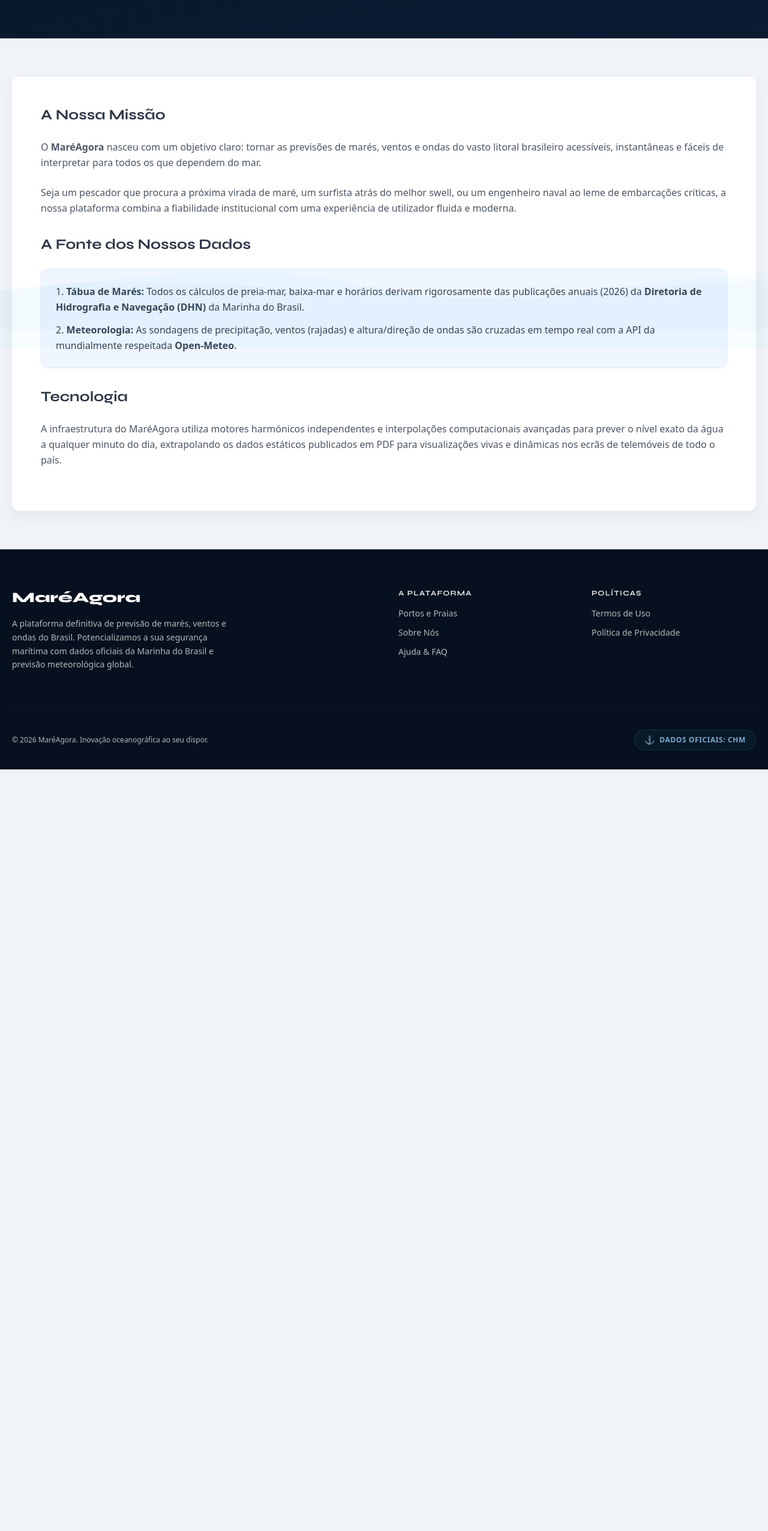
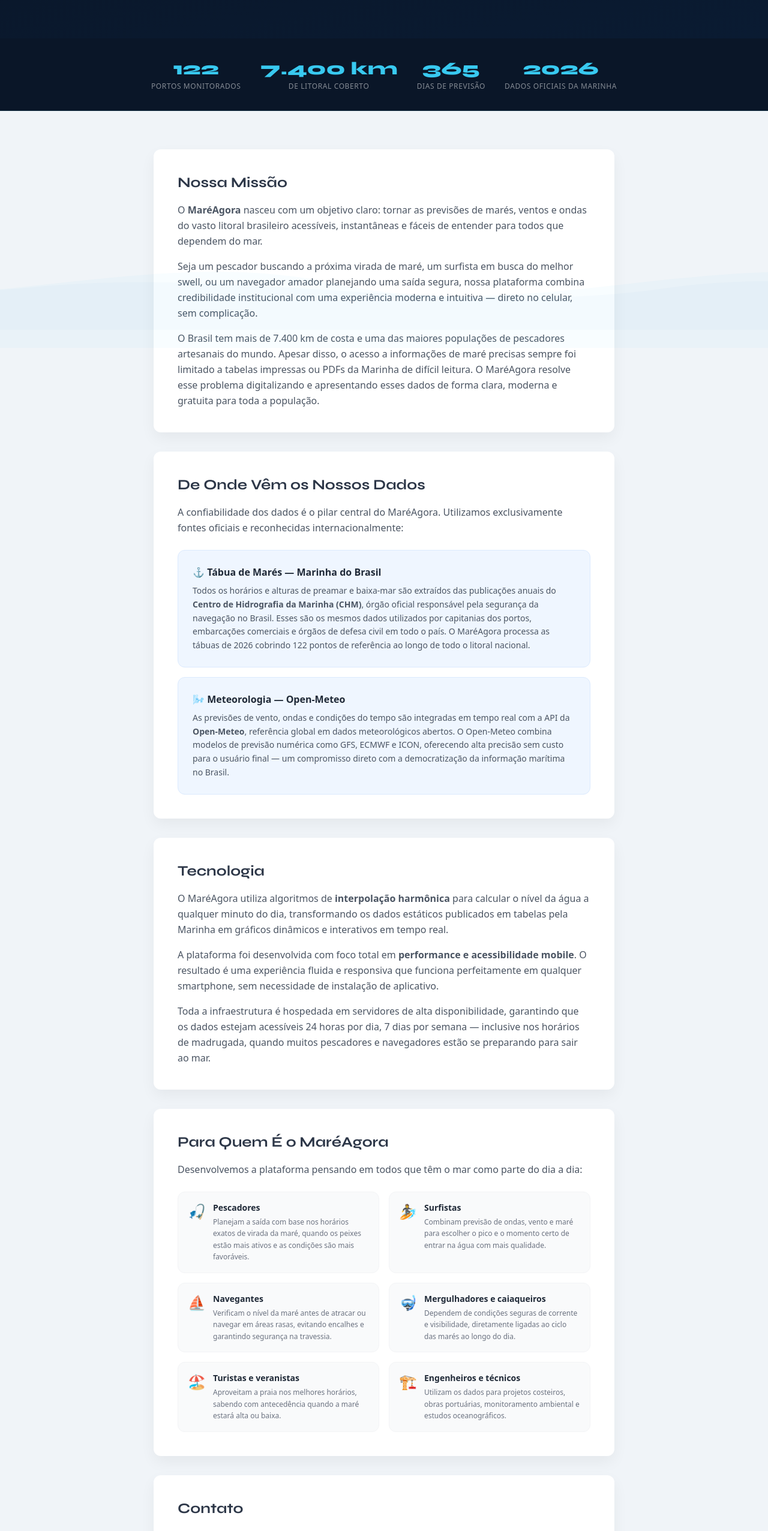
Before and after one commit to gustafa001/Mareagora, a Next.js app: page /sobre in a window 1280 px wide. Shown: the part 220-2773 px from the top of the page at 60% size. Before the commit the page ends 1503 px from the top, so only its background shows below. Built offline with nearby package versions, Linux system fonts and the light colour scheme.

Commit message:
Add stats bar and mission section to SobrePage

```diff
--- a/app/sobre/page.tsx
+++ b/app/sobre/page.tsx
@@ -22,31 +22,122 @@ export default function SobrePage() {
         </div>
       </section>
 
+      {/* Stats Bar */}
+      <section className="bg-[var(--ocean)] border-b border-[rgba(56,201,240,0.12)]">
+        <div className="container py-8">
+          <div className="flex flex-wrap justify-center gap-8 text-center">
+            {[
+              { val: '122', lbl: 'Portos monitorados' },
+              { val: '7.400 km', lbl: 'De litoral coberto' },
+              { val: '365', lbl: 'Dias de previsão' },
+              { val: '2026', lbl: 'Dados oficiais da Marinha' },
+            ].map(s => (
+              <div key={s.lbl}>
+                <div className="font-syne font-extrabold text-3xl text-[var(--foam)]">{s.val}</div>
+                <div className="text-[rgba(255,255,255,0.5)] text-xs mt-1 uppercase tracking-wider">{s.lbl}</div>
+              </div>
+            ))}
+          </div>
+        </div>
+      </section>
+
       {/* Content */}
       <main className="flex-1 container py-16">
-        <div className="max-w-3xl mx-auto classic-card p-8 md:p-12 prose prose-slate prose-blue max-w-none">
-          <h2 className="font-syne font-bold text-2xl mb-6">A Nossa Missão</h2>
-          <p className="text-gray-600 leading-relaxed mb-6">
-            O <strong>MaréAgora</strong> nasceu com um objetivo claro: tornar as previsões de marés, ventos e ondas do vasto litoral brasileiro acessíveis, instantâneas e fáceis de interpretar para todos os que dependem do mar.
-          </p>
-          <p className="text-gray-600 leading-relaxed mb-8">
-            Seja um pescador que procura a próxima virada de maré, um surfista atrás do melhor swell, ou um engenheiro naval ao leme de embarcações críticas, a nossa plataforma combina a fiabilidade institucional com uma experiência de utilizador fluida e moderna.
-          </p>
+        <div className="max-w-3xl mx-auto space-y-8">
 
-          <h2 className="font-syne font-bold text-2xl mb-6">A Fonte dos Nossos Dados</h2>
-          <div className="bg-blue-50 border border-blue-100 rounded-xl p-6 mb-8">
-            <p className="text-gray-700 leading-relaxed mb-3">
-              1. <strong>Tábua de Marés:</strong> Todos os cálculos de preia-mar, baixa-mar e horários derivam rigorosamente das publicações anuais (2026) da <strong>Diretoria de Hidrografia e Navegação (DHN)</strong> da Marinha do Brasil.
+          {/* Missão */}
+          <div className="classic-card p-8 md:p-10">
+            <h2 className="font-syne font-bold text-2xl mb-4">Nossa Missão</h2>
+            <p className="text-gray-600 leading-relaxed mb-4">
+              O <strong>MaréAgora</strong> nasceu com um objetivo claro: tornar as previsões de marés, ventos e ondas do vasto litoral brasileiro acessíveis, instantâneas e fáceis de entender para todos que dependem do mar.
             </p>
-            <p className="text-gray-700 leading-relaxed">
-              2. <strong>Meteorologia:</strong> As sondagens de precipitação, ventos (rajadas) e altura/direção de ondas são cruzadas em tempo real com a API da mundialmente respeitada <strong>Open-Meteo</strong>.
+            <p className="text-gray-600 leading-relaxed mb-4">
+              Seja um pescador buscando a próxima virada de maré, um surfista em busca do melhor swell, ou um navegador amador planejando uma saída segura, nossa plataforma combina credibilidade institucional com uma experiência moderna e intuitiva — direto no celular, sem complicação.
+            </p>
+            <p className="text-gray-600 leading-relaxed">
+              O Brasil tem mais de 7.400 km de costa e uma das maiores populações de pescadores artesanais do mundo. Apesar disso, o acesso a informações de maré precisas sempre foi limitado a tabelas impressas ou PDFs da Marinha de difícil leitura. O MaréAgora resolve esse problema digitalizando e apresentando esses dados de forma clara, moderna e gratuita para toda a população.
             </p>
           </div>
 
-          <h2 className="font-syne font-bold text-2xl mb-6">Tecnologia</h2>
-          <p className="text-gray-600 leading-relaxed mb-6">
-            A infraestrutura do MaréAgora utiliza motores harmónicos independentes e interpolações computacionais avançadas para prever o nível exato da água a qualquer minuto do dia, extrapolando os dados estáticos publicados em PDF para visualizações vivas e dinâmicas nos ecrãs de telemóveis de todo o país.
-          </p>
+          {/* Dados */}
+          <div className="classic-card p-8 md:p-10">
+            <h2 className="font-syne font-bold text-2xl mb-4">De Onde Vêm os Nossos Dados</h2>
+            <p className="text-gray-600 leading-relaxed mb-6">
+              A confiabilidade dos dados é o pilar central do MaréAgora. Utilizamos exclusivamente fontes oficiais e reconhecidas internacionalmente:
+            </p>
+            <div className="space-y-4">
+              <div className="bg-blue-50 border border-blue-100 rounded-xl p-6">
+                <h3 className="font-bold text-gray-800 mb-2">⚓ Tábua de Marés — Marinha do Brasil</h3>
+                <p className="text-gray-600 text-sm leading-relaxed">
+                  Todos os horários e alturas de preamar e baixa-mar são extraídos das publicações anuais do <strong>Centro de Hidrografia da Marinha (CHM)</strong>, órgão oficial responsável pela segurança da navegação no Brasil. Esses são os mesmos dados utilizados por capitanias dos portos, embarcações comerciais e órgãos de defesa civil em todo o país. O MaréAgora processa as tábuas de 2026 cobrindo 122 pontos de referência ao longo de todo o litoral nacional.
+                </p>
+              </div>
+              <div className="bg-blue-50 border border-blue-100 rounded-xl p-6">
+                <h3 className="font-bold text-gray-800 mb-2">🌬️ Meteorologia — Open-Meteo</h3>
+                <p className="text-gray-600 text-sm leading-relaxed">
+                  As previsões de vento, ondas e condições do tempo são integradas em tempo real com a API da <strong>Open-Meteo</strong>, referência global em dados meteorológicos abertos. O Open-Meteo combina modelos de previsão numérica como GFS, ECMWF e ICON, oferecendo alta precisão sem custo para o usuário final — um compromisso direto com a democratização da informação marítima no Brasil.
+                </p>
+              </div>
+            </div>
+          </div>
+
+          {/* Tecnologia */}
+          <div className="classic-card p-8 md:p-10">
+            <h2 className="font-syne font-bold text-2xl mb-4">Tecnologia</h2>
+            <p className="text-gray-600 leading-relaxed mb-4">
+              O MaréAgora utiliza algoritmos de <strong>interpolação harmônica</strong> para calcular o nível da água a qualquer minuto do dia, transformando os dados estáticos publicados em tabelas pela Marinha em gráficos dinâmicos e interativos em tempo real.
+            </p>
+            <p className="text-gray-600 leading-relaxed mb-4">
+              A plataforma foi desenvolvida com foco total em <strong>performance e acessibilidade mobile</strong>. O resultado é uma experiência fluida e responsiva que funciona perfeitamente em qualquer smartphone, sem necessidade de instalação de aplicativo.
+            </p>
+            <p className="text-gray-600 leading-relaxed">
+              Toda a infraestrutura é hospedada em servidores de alta disponibilidade, garantindo que os dados estejam acessíveis 24 horas por dia, 7 dias por semana — inclusive nos horários de madrugada, quando muitos pescadores e navegadores estão se preparando para sair ao mar.
+            </p>
+          </div>
+
+          {/* Público */}
+          <div className="classic-card p-8 md:p-10">
+            <h2 className="font-syne font-bold text-2xl mb-4">Para Quem É o MaréAgora</h2>
+            <p className="text-gray-600 leading-relaxed mb-6">
+              Desenvolvemos a plataforma pensando em todos que têm o mar como parte do dia a dia:
+            </p>
+            <div className="grid grid-cols-1 sm:grid-cols-2 gap-4">
+              {[
+                { icon: '🎣', title: 'Pescadores', desc: 'Planejam a saída com base nos horários exatos de virada da maré, quando os peixes estão mais ativos e as condições são mais favoráveis.' },
+                { icon: '🏄', title: 'Surfistas', desc: 'Combinam previsão de ondas, vento e maré para escolher o pico e o momento certo de entrar na água com mais qualidade.' },
+                { icon: '⛵', title: 'Navegantes', desc: 'Verificam o nível da maré antes de atracar ou navegar em áreas rasas, evitando encalhes e garantindo segurança na travessia.' },
+                { icon: '🤿', title: 'Mergulhadores e caiaqueiros', desc: 'Dependem de condições seguras de corrente e visibilidade, diretamente ligadas ao ciclo das marés ao longo do dia.' },
+                { icon: '🏖️', title: 'Turistas e veranistas', desc: 'Aproveitam a praia nos melhores horários, sabendo com antecedência quando a maré estará alta ou baixa.' },
+                { icon: '🏗️', title: 'Engenheiros e técnicos', desc: 'Utilizam os dados para projetos costeiros, obras portuárias, monitoramento ambiental e estudos oceanográficos.' },
+              ].map(item => (
+                <div key={item.title} className="flex gap-3 bg-gray-50 border border-gray-100 rounded-xl p-4">
+                  <span className="text-2xl flex-shrink-0">{item.icon}</span>
+                  <div>
+                    <div className="font-bold text-gray-800 text-sm mb-1">{item.title}</div>
+                    <div className="text-gray-500 text-xs leading-relaxed">{item.desc}</div>
+                  </div>
+                </div>
+              ))}
+            </div>
+          </div>
+
+          {/* Contato */}
+          <div className="classic-card p-8 md:p-10">
+            <h2 className="font-syne font-bold text-2xl mb-4">Contato</h2>
+            <p className="text-gray-600 leading-relaxed mb-4">
+              Tem sugestões, encontrou algum erro nos dados ou quer entrar em contato com nossa equipe? Ficamos felizes em ouvir você. O MaréAgora é um projeto em constante evolução, e o feedback dos usuários é fundamental para melhorarmos a plataforma continuamente.
+            </p>
+            <p className="text-gray-600 leading-relaxed mb-4">
+              Você pode solicitar a inclusão de novas localidades, reportar inconsistências nas tábuas ou sugerir novas funcionalidades. Todas as mensagens são lidas pela equipe responsável pelo projeto.
+            </p>
+            <p className="text-gray-600 leading-relaxed">
+              Envie um e-mail para:{' '}
+              <a href="mailto:contato@mareagora.com.br" className="text-blue-600 hover:underline font-medium">
+                contato@mareagora.com.br
+              </a>
+            </p>
+          </div>
+
         </div>
       </main>
 
```
